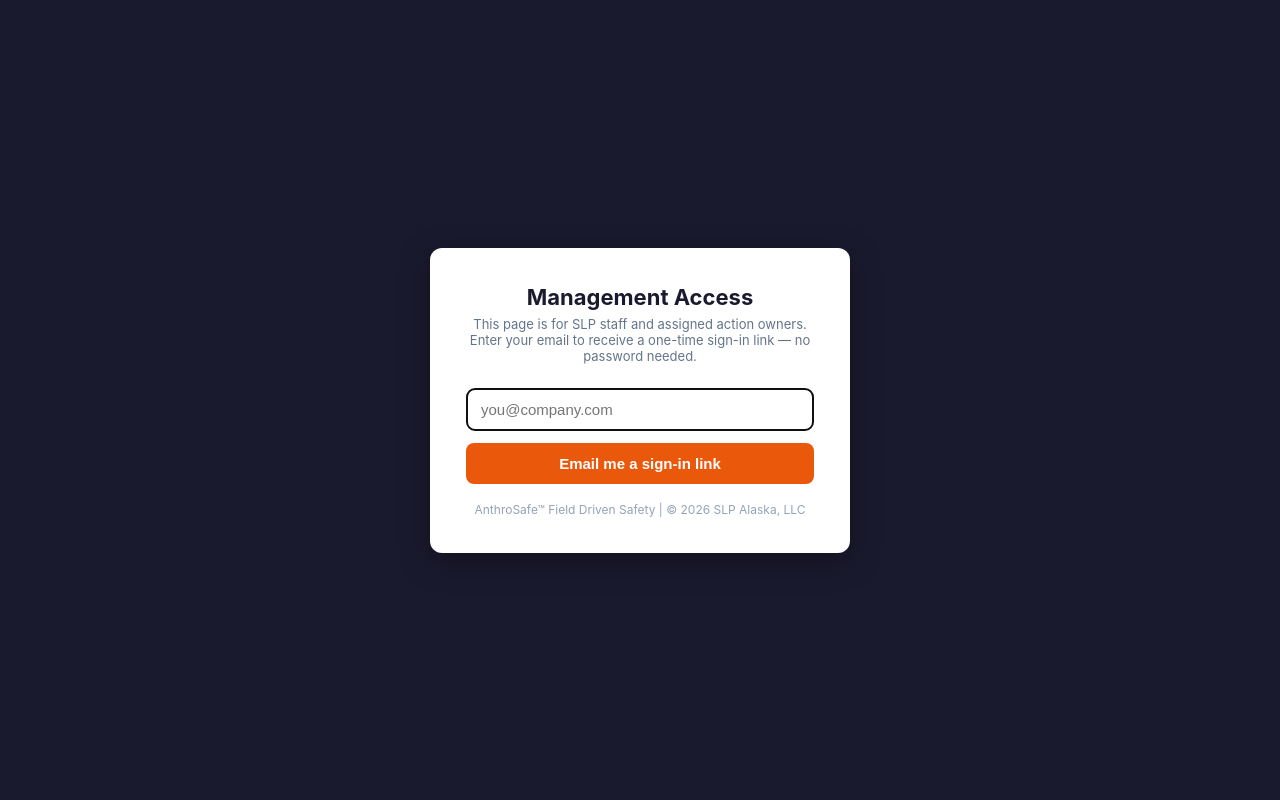
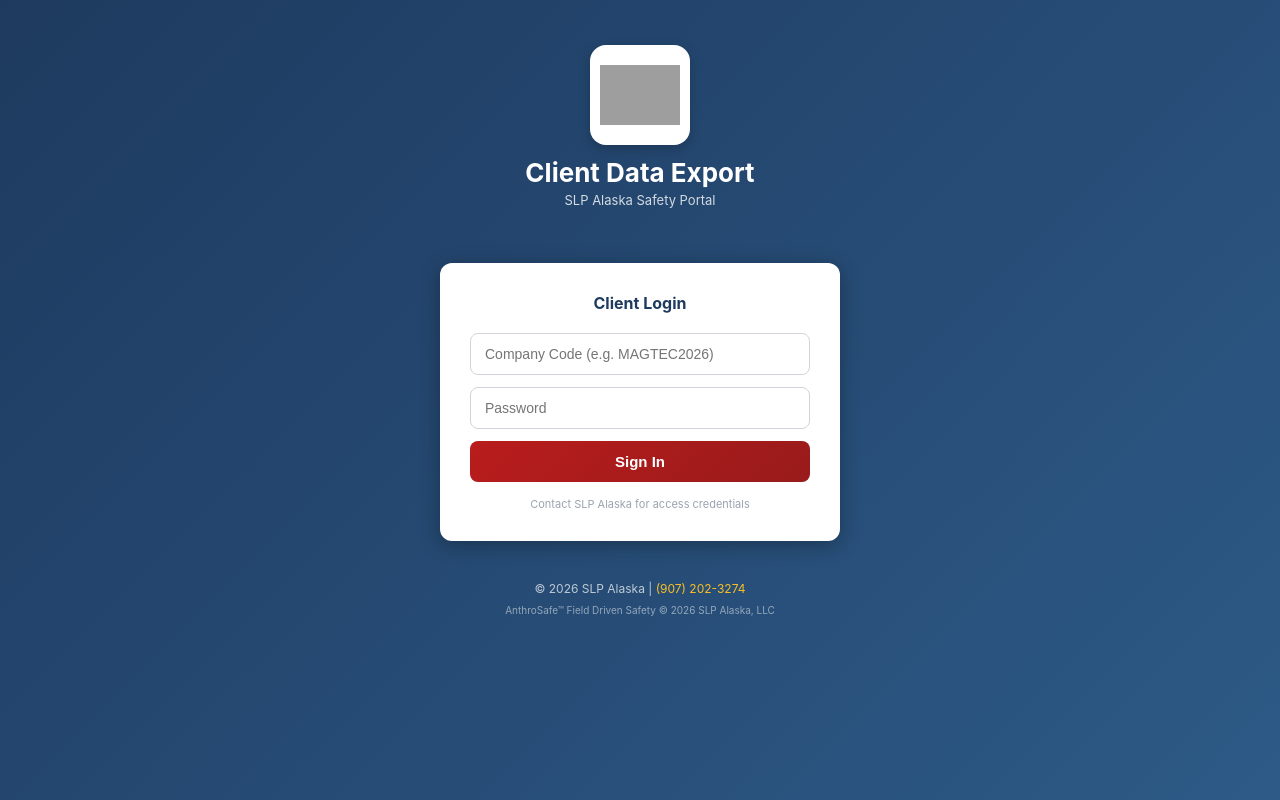
Before and after one commit to SLPAlaska/slp-safety-portal, a Next.js app: page /client-export in a window 1280 px wide. Built offline with nearby package versions, Linux system fonts and the light colour scheme; no server answers; grey boxes are pictures that could not be loaded.

Commit message:
fix: remove staff AdminGate from client-export so clients reach company-code login

```diff
--- a/app/client-export/layout.js
+++ b/app/client-export/layout.js
@@ -1,8 +1,9 @@
 'use client';
-import AdminGate from '@/components/AdminGate';
 
-// Route-level gate: wraps every page in this folder (and subfolders) with
-// magic-link staff authentication. The page code itself is untouched.
-export default function GatedLayout({ children }) {
-  return <AdminGate>{children}</AdminGate>;
+// Client-facing page: authentication is handled INSIDE page.js via the
+// company-code + password login (COMPANY_CREDENTIALS). This route must NOT be
+// wrapped in the staff magic-link AdminGate, or clients can never reach their
+// own login. Pass children through untouched.
+export default function ClientExportLayout({ children }) {
+  return children;
 }
```
